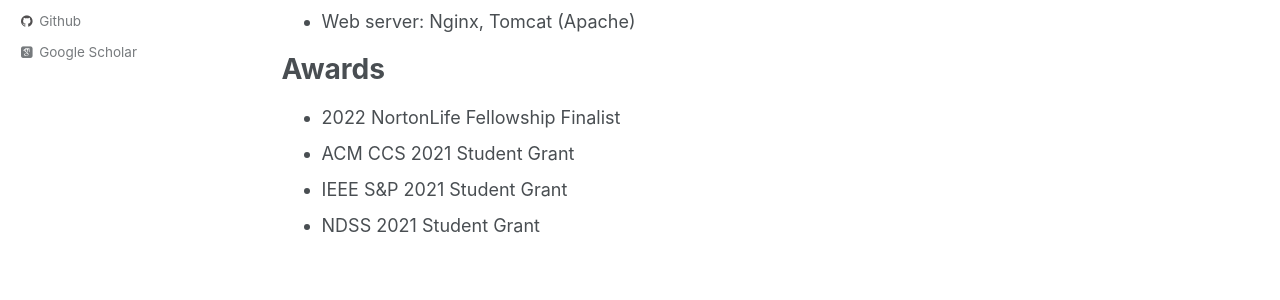
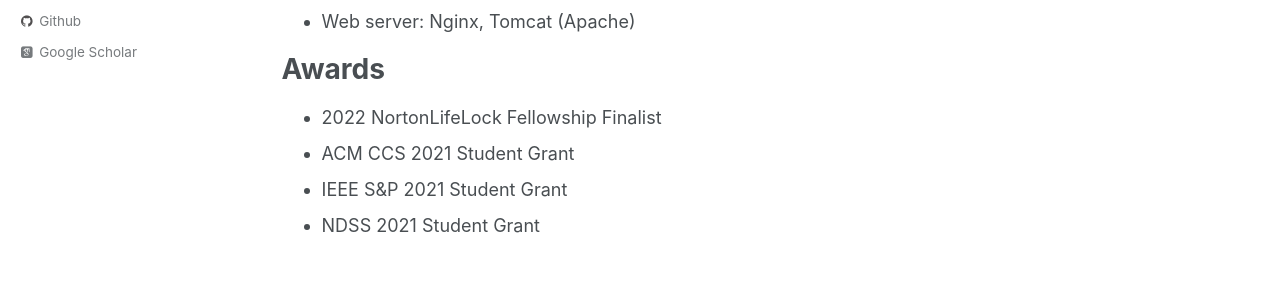
Before and after one commit to likai1993/likai1993.github.io, a Jekyll site: the page built from _pages/cv.md, in a window 1280 px wide and 900 px high, scrolled down 1172 px. Shown: the part 397-697 px from the top of the window. Built offline with Jekyll 4.4.1, drawn with Linux system fonts in a browser that asks for light colours; some web fonts are replaced.

Commit message:
Update cv.md

```diff
--- a/_pages/cv.md
+++ b/_pages/cv.md
@@ -52,7 +52,7 @@ Skills
 
 Awards
 ===
-* 2022 NortonLife Fellowship Finalist
+* 2022 NortonLifeLock Fellowship Finalist
 * ACM CCS 2021 Student Grant
 * IEEE S&P 2021 Student Grant
 * NDSS 2021 Student Grant
```
